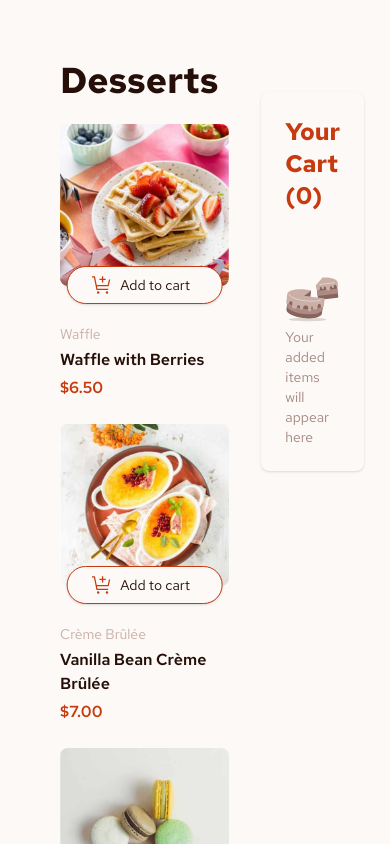
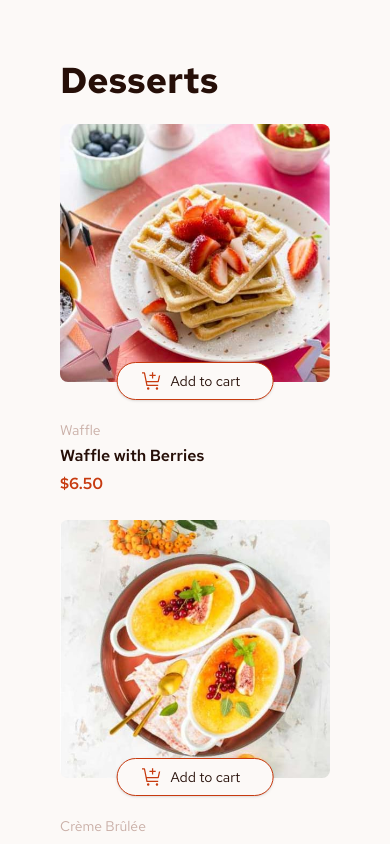
Before and after one commit to Mer-xie/product-listing, a React (Vite) app in the folder cart/: page / in a window 390 px wide. Shown: the top 844 px of the page. Built offline with nearby package versions, Linux system fonts and the light colour scheme.

Commit message:
mobile layout

```diff
--- a/cart/src/components/products.tsx
+++ b/cart/src/components/products.tsx
@@ -11,7 +11,7 @@ export default function Products() {
     return (
         <>
             <h1 className='font-red text-(--primary) font-700 text-4xl mb-6 font-[700]'>Desserts</h1>
-        <div className='grid grid-cols-6 gap-8'>
+        <div className='grid grid-cols-1 sm:grid-cols-6 gap-8'>
             <div className='grid xl:grid-cols-3 md:grid-cols-2 sm:grid-rows-1 col-span-4 gap-6'>
             {productsList.map((product, index) => (
                 <div className='' key={index}>
@@ -23,9 +23,12 @@ export default function Products() {
                 </div>
             ))}
             </div>
-                <div className='grid gris-cols-1 col-span-2'>
-                    {cartItems.length === 0 ? <EmptyCart/> : <FullCart/> }
+            <div className="sm:col-span-2 w-full flex justify-center">
+                <div className="w-full max-w-[600px] sm:max-w-none">
+                    {cartItems.length === 0 ? <EmptyCart /> : <FullCart />}
+                </div>
             </div>
+
         </div>
             </>
     );
```
